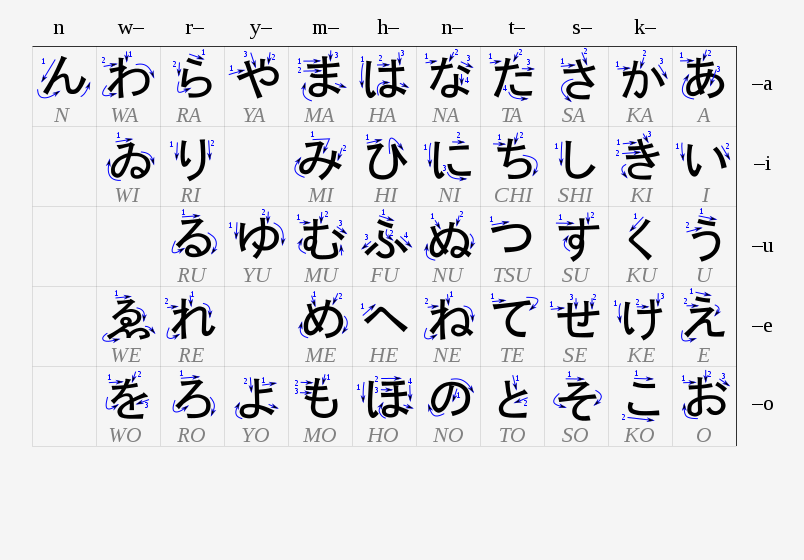
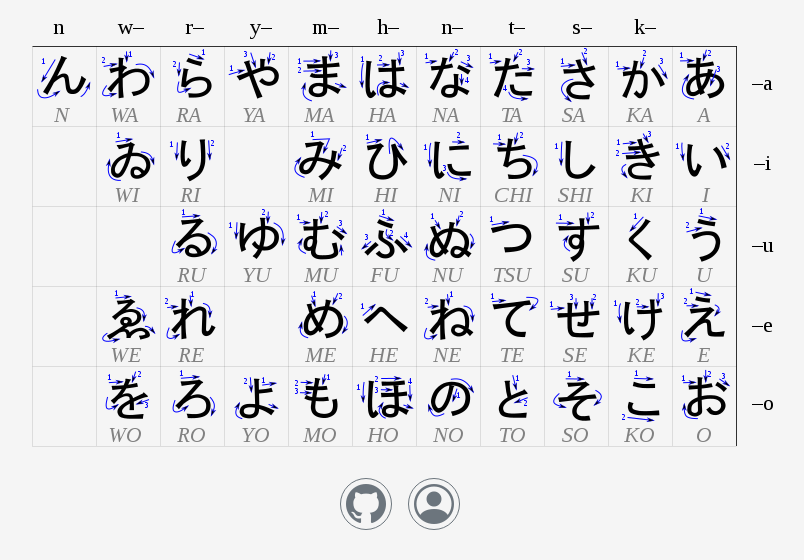
Before and after one commit to Kou-kun42/KMNIST-in-Production, a Flask app: page / in a window 1280 px wide. Shown: the part 696-1256 px from the top of the page, without its empty margins (240-1044 px from the left). Before the commit the page ends 1143 px from the top, so only its background shows below. Run offline with Flask 2, Linux system fonts and the light colour scheme.

Commit message:
Finished core implementation

```diff
--- a/app/main.py
+++ b/app/main.py
@@ -2,8 +2,11 @@ from flask import Flask, request, render_template
 from PIL import Image, ImageOps
 import base64
 from io import BytesIO
+import os
 import json
 from predictor import ImagePredictor
+
+os.environ['TF_CPP_MIN_LOG_LEVEL'] = '1'
 
 app = Flask(__name__)
 
--- a/app/requirements.txt
+++ b/app/requirements.txt
@@ -11,6 +11,7 @@ google-auth==2.6.6
 google-auth-oauthlib==0.4.6
 google-pasta==0.2.0
 grpcio==1.46.0
+gunicorn==20.1.0
 h5py==3.6.0
 idna==3.3
 importlib-metadata==4.11.3
--- a/app/templates/index.html
+++ b/app/templates/index.html
@@ -3,13 +3,19 @@
     <head>
         <meta charset="utf-8" />
         <meta name="viewport" content="width=device-width, initial-scale=1" />
+        <meta name="author" content="Veer Pandya" />
         <title>KMNIST Classifier</title>
+        <link rel="icon" href="{{url_for('static', filename='favicon.ico')}}" />
         <!-- Bootstrap core CSS -->
         <link
             href="https://cdn.jsdelivr.net/npm/bootstrap@5.0.0-beta1/dist/css/bootstrap.min.css"
             rel="stylesheet"
             integrity="sha384-giJF6kkoqNQ00vy+HMDP7azOuL0xtbfIcaT9wjKHr8RbDVddVHyTfAAsrekwKmP1"
             crossorigin="anonymous"
+        />
+        <link
+            rel="stylesheet"
+            href="https://cdn.jsdelivr.net/npm/bootstrap-icons@1.8.1/font/bootstrap-icons.css"
         />
         <style>
             @font-face {
@@ -33,8 +39,22 @@
                 padding: 15px;
                 margin: auto;
             }
+            footer {
+                width: 100%;
+                padding: 15px;
+                margin: auto;
+            }
             .pred {
                 padding: auto;
+            }
+            .btn-social {
+                border-radius: 100%;
+                display: inline-flex;
+                width: 3.25rem;
+                height: 3.25rem;
+                font-size: 1.25rem;
+                justify-content: center;
+                align-items: center;
             }
         </style>
     </head>
@@ -67,8 +87,33 @@
                     alt="Hiragana Table"
                 />
             </div>
+            <footer class="footer text-center">
+                <div class="row text-center">
+                    <div class="container">
+                        <a
+                            class="btn btn-outline-secondary btn-social mx-1 px-1"
+                            href="https://github.com/Kou-kun42"
+                            target="_blank"
+                            rel="noopener noreferrer"
+                            ><i
+                                class="bi bi-github"
+                                style="font-size: 40px; height: 50px"
+                            ></i
+                        ></a>
+                        <a
+                            class="btn btn-outline-secondary btn-social mx-1 px-1"
+                            href="https://veer.tuffy.dev/"
+                            target="_blank"
+                            rel="noopener noreferrer"
+                            ><i
+                                class="bi bi-person-circle p-auto"
+                                style="font-size: 40px; height: 50px"
+                            ></i
+                        ></a>
+                    </div>
+                </div>
+            </footer>
         </main>
-
         <script
             src="https://cdn.jsdelivr.net/npm/bootstrap@5.0.0-beta1/dist/js/bootstrap.bundle.min.js"
             integrity="sha384-ygbV9kiqUc6oa4msXn9868pTtWMgiQaeYH7/t7LECLbyPA2x65Kgf80OJFdroafW"
```
Also changed, not shown: app/static/favicon.ico (added).
